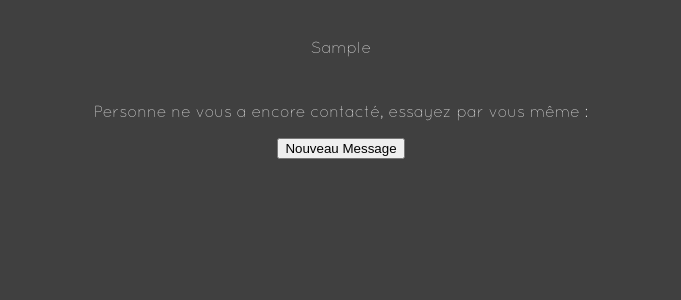
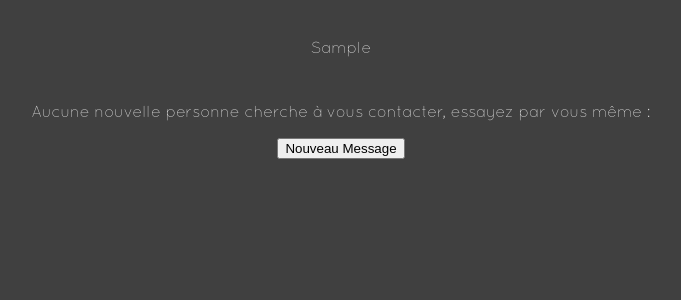
Before and after one commit to Zelkins10/projet-web-Le-Reseau, a PHP site: page /messagesPrives.php in a window 1280 px wide. Shown: the part 145-445 px from the top of the page, without its empty margins (299-980 px from the left). Run offline with PHP 8.4, Linux system fonts and the light colour scheme; the visitor is signed in with stand-in values (Sample User, id 1); tables that the repository leaves empty hold one stand-in row (values such as "Sample post").

Commit message:
Aucune nouvelle personne cherche à vous contacter

```diff
--- a/messagesPrives.php
+++ b/messagesPrives.php
@@ -46,7 +46,7 @@
             $reponse->closeCursor();
 
             if($nb==0){
-                echo "<br><br>Personne ne vous a encore contacté, essayez par vous même :<br><br>";
+                echo "<br><br>Aucune nouvelle personne cherche à vous contacter, essayez par vous même :<br><br>";
             }
             else{
                 echo "<hr><p>".$nb." personnes cherchent à vous contacter :</p><br>";
```
